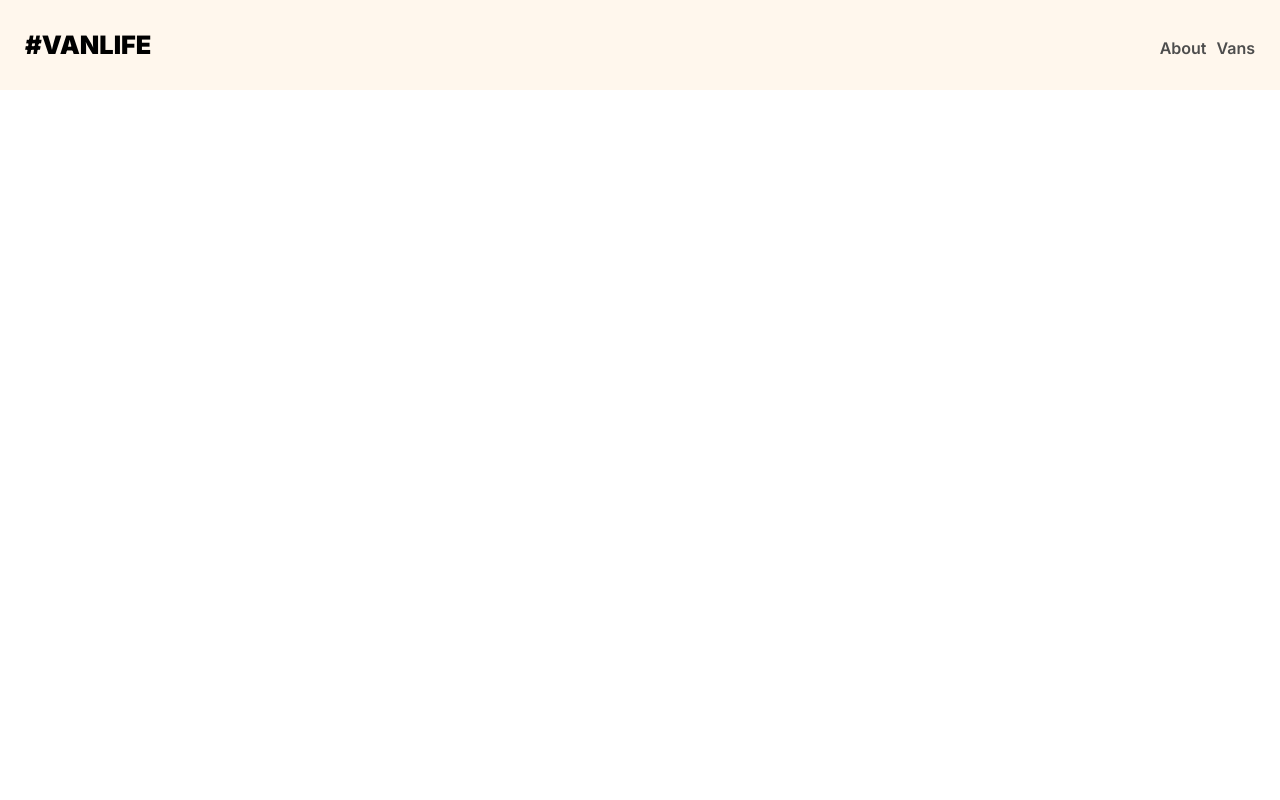
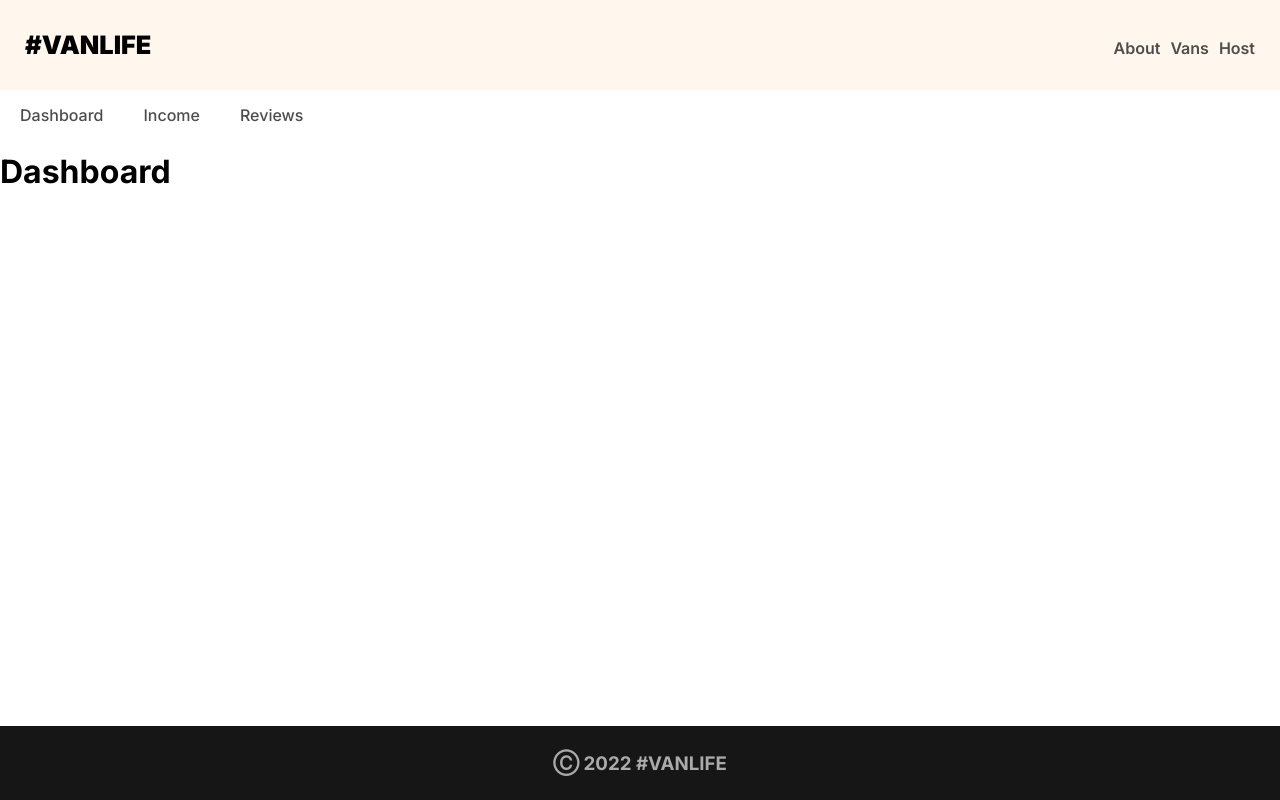
Before and after one commit to laila19t/VanLife, a React (Vite) app: page /host in a window 1280 px wide. Before the commit this address had no page. Built offline with nearby package versions, Linux system fonts and the light colour scheme; what miragejs would draw is missing.

Commit message:
added host pages

```diff
--- a/src/App.jsx
+++ b/src/App.jsx
@@ -5,24 +5,29 @@ import Home from './pages/Home'
 import About from './pages/About'
 import Vans from './pages/Vans'
 import VansDetails from './pages/VanDetails'
+import Layout from './components/Layout'
+import Dashboard from './pages/hostPages/dashboard'
+import Income from './pages/hostPages/Income'
+import Reviews from './pages/hostPages/Reviews'
+import HostLayout from './components/HostLayout'
 
 
 export default function App() {
   return (
     <BrowserRouter>
-      <nav>
-        <Link to="/">#VANLIFE</Link>
-        <div className="nav-links">
-          <Link to="/about">About</Link>
-          <Link to="/vans">Vans</Link>
-        </div>
-      </nav>
       <Routes>
-        <Route path="/" element={<Home/>} />
-        <Route path="/about" element={<About/>} />
-        <Route path="/vans" element={<Vans/>} />
-        <Route path="/vans/:id" element={<VansDetails/>} />
-      </Routes>
+        <Route path="/" element={<Layout/>}>
+          <Route index element={<Home/>} />
+          <Route path="about" element={<About/>} />
+          <Route path="vans" element={<Vans/>} />
+          <Route path="vans/:id" element={<VansDetails/>} />
+          <Route path="host" element={<HostLayout/>}>
+            <Route index element={<Dashboard/>} />
+            <Route path="income" element={<Income/>} />
+            <Route path="reviews" element={<Reviews/>} />
+          </Route>
+        </Route>
+       </Routes>
 
     </BrowserRouter>
   )
--- /dev/null
+++ b/src/components/Header.jsx
@@ -0,0 +1,15 @@
+import React from "react";
+import { Link } from "react-router-dom";
+
+export default function Header(){
+    return(
+        <nav>
+            <Link to="/">#VANLIFE</Link>
+            <div className="nav-links">
+                <Link to="/about">About</Link>
+                <Link to="/vans">Vans</Link>
+                <Link to="/host">Host</Link>
+            </div>
+      </nav>
+    )
+}
--- /dev/null
+++ b/src/components/HostLayout.jsx
@@ -0,0 +1,15 @@
+import React from "react";
+import { Outlet,Link } from "react-router-dom";
+
+export default function HostLayout(){
+   return(
+    <>
+        <div className="host-nav">
+            <Link to="/host">Dashboard</Link>
+            <Link to="/host/income">Income</Link>
+            <Link to="/host/reviews">Reviews</Link>
+        </div>
+        <Outlet/>
+    </>
+   )
+}
--- /dev/null
+++ b/src/components/Layout.jsx
@@ -0,0 +1,15 @@
+import React from "react";
+import { Outlet } from "react-router-dom";
+import Header from "./Header";
+
+export default function Layout(){
+    return (
+        <div className="site-wrapper ">
+        <Header />
+        <Outlet />
+        <div className="footer">
+            <h3>Ⓒ 2022 #VANLIFE</h3>
+        </div>
+        </div>
+    )
+}
--- a/src/index.css
+++ b/src/index.css
@@ -5,6 +5,7 @@
 html, body {
   margin: 0;
   padding: 0;
+
   font-family: 'Inter', sans-serif;
 }
 
@@ -35,6 +36,24 @@ nav>a{
   font-weight: 900;
   text-decoration: none;
   line-height: 40.271px;
+}
+
+.host-nav {
+  display: flex;
+  margin-top: 10px;
+}
+
+.host-nav a {
+  text-decoration: none;
+  color: #4D4D4D;
+  font-weight: 500;
+  padding: 5px 20px;
+}
+
+.host-nav a:hover {
+  color: #161616;
+  text-decoration: underline;
+  font-weight: 600;
 }
 
 /* home */
@@ -239,22 +258,82 @@ nav>a{
 }
 
 .van-dts>img{
-  width: 40%;
+  width: 35%;
 }
 
 .van-det-inner{
-  padding: 35px;
-  padding-top: 0;
+  padding: 100px 35px;
+  display: flex;
+  flex-direction: column;
+  justify-content: space-evenly;
+ align-items: start;
 }
+
+.van-name-det{
+  color: #161616;
+  font-size: 30px;
+  font-weight: 600;
+  line-height: 32px;
+  margin-top: 0px;
+  margin-bottom: 5px;
+}
+
+.van-price-det{
+  color: #161616;
+  font-size: 24px;
+  font-weight: 600;
+  line-height: 32px;
+  margin: 20px 0;
+}
+
+.type{
+  display: inline;
+  padding: 5px 10px;
+  border-radius: 5px;
+  color: #FFEAD0;
+  font-size: 16px;
+  font-weight: 600;
+}
+
+.desc{
+  color: #161616;
+  font-size: 20px;
+  font-style: normal;
+  font-weight: 500;
+  line-height: 30px;
+}
+
+.rent-btn{
+  border-radius: 5px;
+  background: #FF8C38;
+  border: none;
+  color: #FFF;
+  text-align: center;
+  font-size: 18px;
+  font-weight: 700;
+  padding: 10px;
+  width: 100%;
+
+}
+
 
 /* footer */
 
+.site-wrapper {
+  min-height: 100vh;
+  display: flex;
+  flex-direction: column;
+}
+
 .footer{
-  background: #252525;
-  text-align: center;
-  padding: 10px;
-  color: #AAA;
-  font-size: 14px;
+  background-color: #161616;
+  color: #AAAAAA;
+  height: 74px;
+   display: flex;
+  flex-shrink: 0;
+  justify-content: center;
+  align-items: center;
+  margin-top: auto;
   font-weight: 500;
 }
 
--- a/src/pages/About.jsx
+++ b/src/pages/About.jsx
@@ -18,9 +18,6 @@ export default function About(){
                 </div>
             </div>
         </div>
-        <div className="footer">
-            <h3>Ⓒ 2022 #VANLIFE</h3>
-            </div>
         </>
     )
 }
--- a/src/pages/Home.jsx
+++ b/src/pages/Home.jsx
@@ -8,9 +8,6 @@ export default function Home(){
             <h3>Add adventure to your life by joining the #vanlife movement. Rent the perfect van to make your perfect road trip.</h3>
             <button className="find-van">Find your van</button>
         </div>
-          <div className="footer">
-          <h3>Ⓒ 2022 #VANLIFE</h3>
-          </div>
           </>
     )
 }
--- a/src/pages/VanDetails.jsx
+++ b/src/pages/VanDetails.jsx
@@ -15,10 +15,10 @@ export default function VansDetails(){
     <div className="van-dts">
         <img src={van.imageUrl}/>
         <div className="van-det-inner">
-            <h3 className="van-name">{van.name}</h3>
-            <h3 className="van-price">{van.price}<span className="day-span">/day</span></h3>
-            <p className={van.type}>{van.type}</p>
-            <p>{van.description}</p>
+            <h3 className="van-name-det">{van.name}</h3>
+            <h3 className="van-price-det">{van.price}<span className="day-span">/day</span></h3>
+            <p className={`${van.type} type`}>{van.type}</p>
+            <p className="desc">{van.description}</p>
             <button className="rent-btn">Rent this van</button>
         </div>
     </div>
--- /dev/null
+++ b/src/pages/hostPages/Dashboard.jsx
@@ -0,0 +1,7 @@
+import React from "react";
+
+export default function Dashboard(){
+    return(
+        <h1>Dashboard</h1>
+    )
+}
--- /dev/null
+++ b/src/pages/hostPages/Income.jsx
@@ -0,0 +1,7 @@
+import React from "react";
+
+export default function Income(){
+    return(
+        <h1>income</h1>
+    )
+}
--- /dev/null
+++ b/src/pages/hostPages/Reviews.jsx
@@ -0,0 +1,7 @@
+import React from "react";
+
+export default function Reviews(){
+    return(
+        <h1>reviews</h1>
+    )
+}
```
